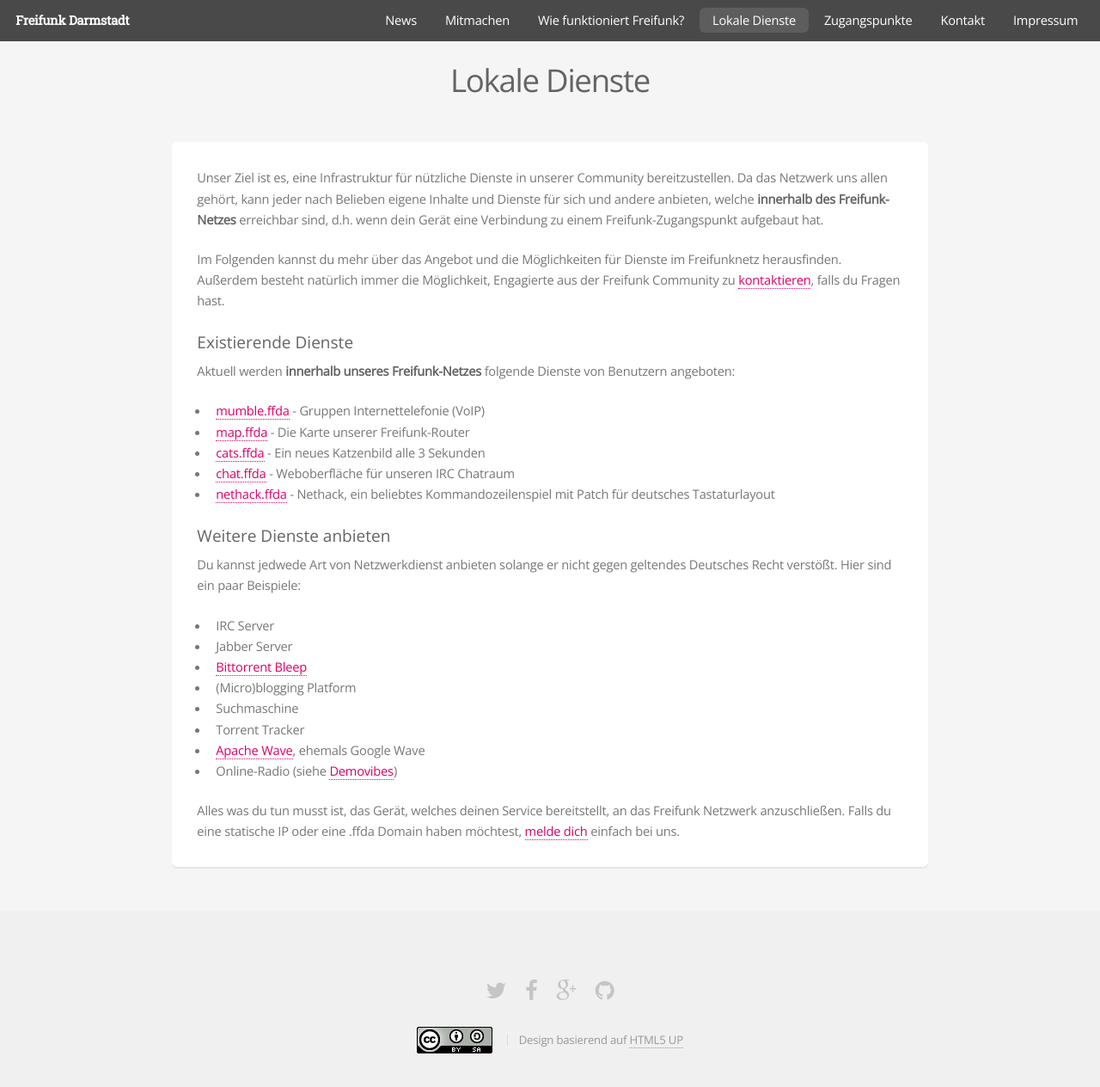
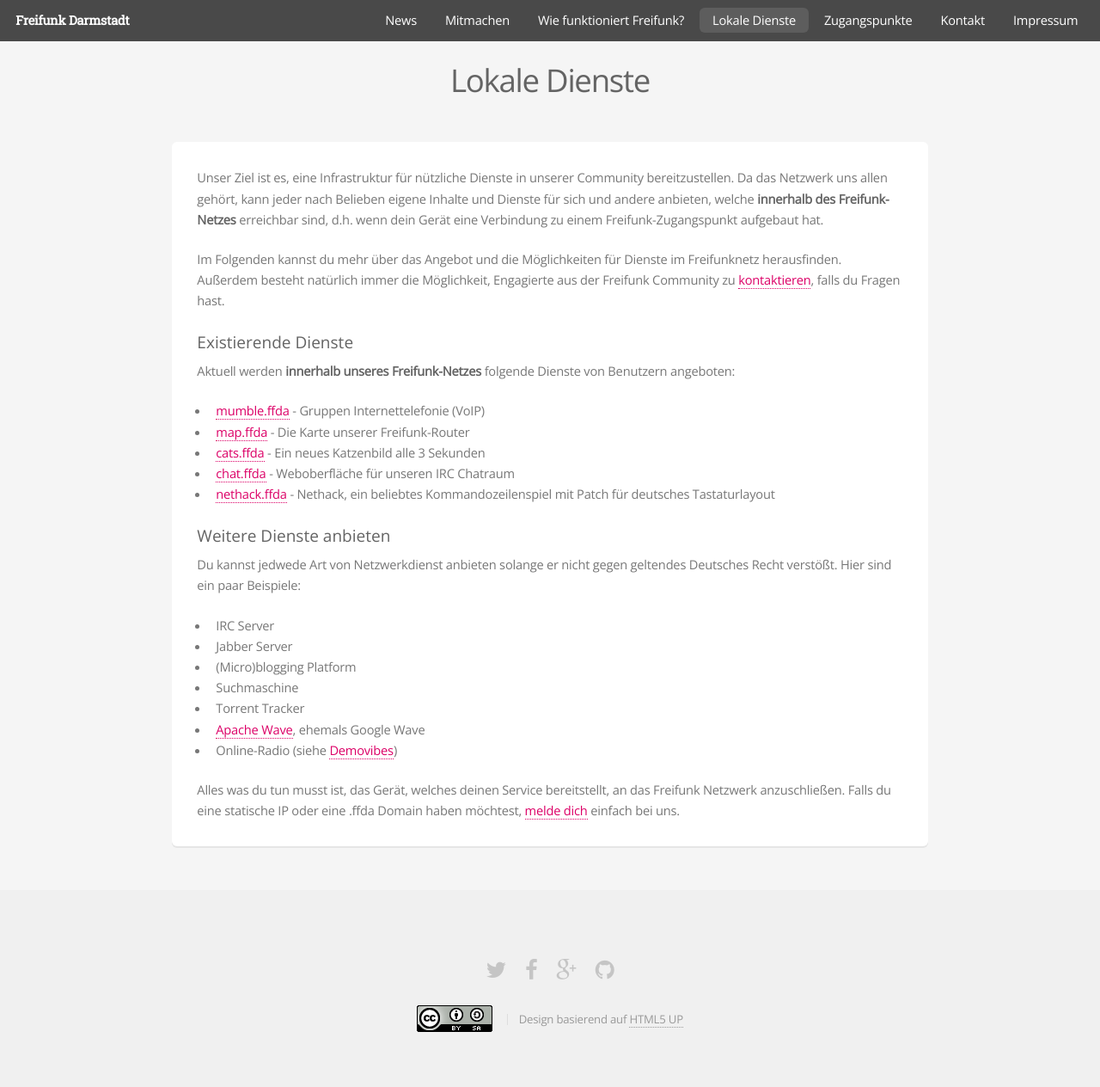
Before and after one commit to mdrenger/darmstadt.freifunk.net, a Jekyll site: the page built from pages/lokale-dienste.md, in a window 1280 px wide and 1315 px high. Shown: the top 1264 px of the window at 86% size. Built offline with Jekyll 4.4.1, drawn with Linux system fonts in a browser that asks for light colours.

Commit message:
removed bleep from the list

```diff
--- a/pages/lokale-dienste.md
+++ b/pages/lokale-dienste.md
@@ -31,7 +31,6 @@
 
 * IRC Server
 * Jabber Server
-* [Bittorrent Bleep](http://labs.bittorrent.com/bleep/index.html)
 * (Micro)blogging Platform
 * Suchmaschine
 * Torrent Tracker
```
